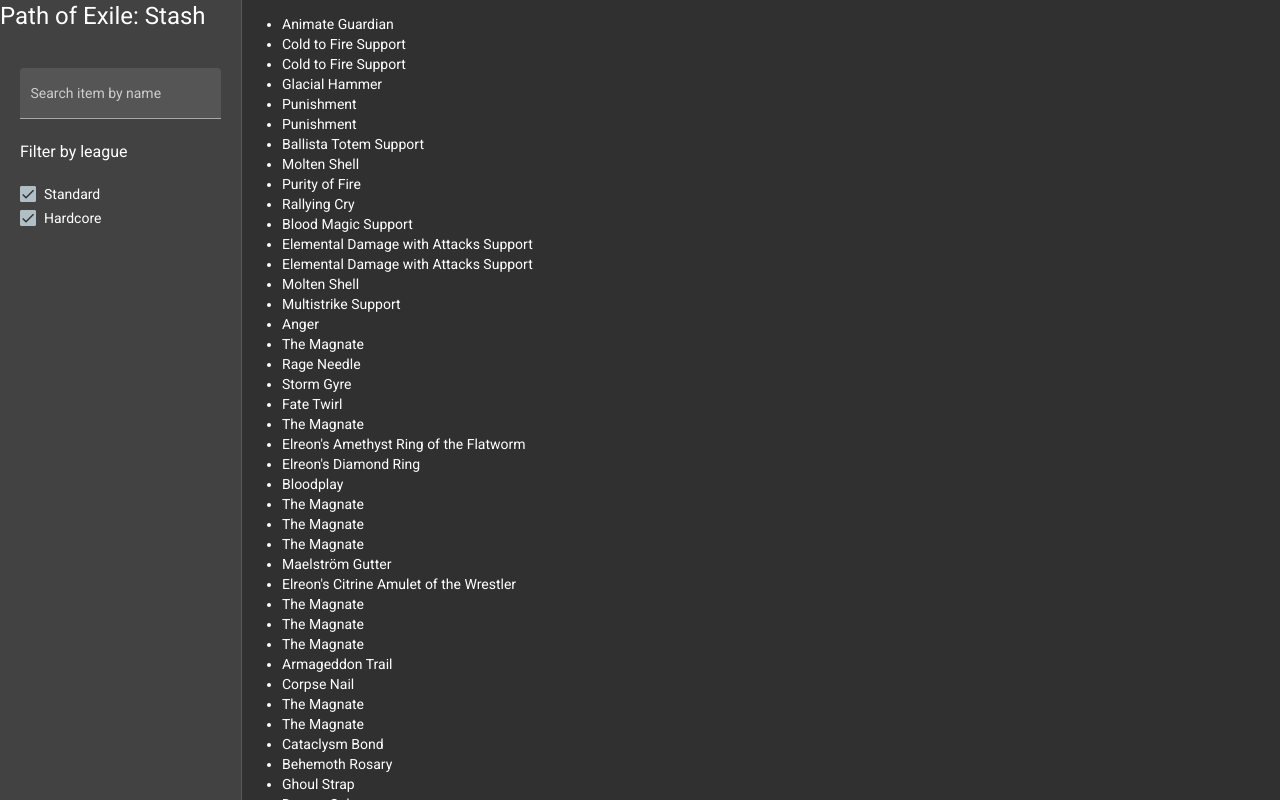
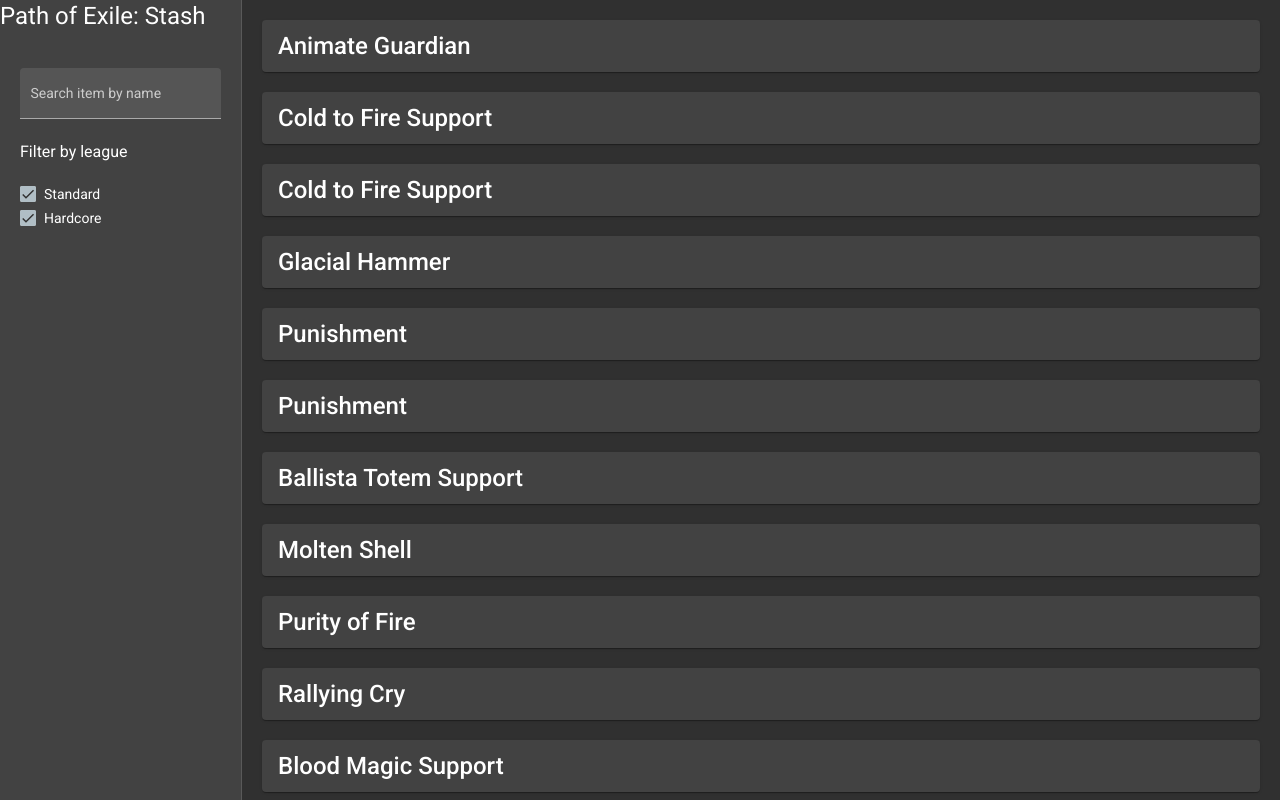
Before and after one commit to hello-foma/path_of_exile_stash, an Angular app: page /showcase in a window 1280 px wide. Built offline with nearby package versions, Linux system fonts and the light colour scheme; data requests are answered from the project's data file.

Commit message:
feat(showcase): update list design

```diff
--- a/src/showcase-page/showcase-page.component.html
+++ b/src/showcase-page/showcase-page.component.html
@@ -18,9 +18,12 @@
       </section>
     </div>
   </mat-drawer>
-  <mat-drawer-content><ul *ngIf="stashes | async as stash">
-    <li *ngFor="let item of filteredItems | async">
-      {{ item.name || item.typeLine }}
-    </li>
-  </ul></mat-drawer-content>
+  <mat-drawer-content style="padding: 20px">
+    <ng-container *ngFor="let item of filteredItems | async">
+      <mat-card>
+        <mat-card-title>{{ item.name || item.typeLine }}</mat-card-title>
+      </mat-card>
+      <br>
+    </ng-container>
+  </mat-drawer-content>
 </mat-drawer-container>
--- a/src/showcase-page/showcase-page.module.ts
+++ b/src/showcase-page/showcase-page.module.ts
@@ -8,6 +8,7 @@
 import { MatInputModule } from '@angular/material/input';
 import { MatButtonModule } from '@angular/material/button';
 import { MatCheckboxModule } from '@angular/material/checkbox';
+import { MatCardModule } from '@angular/material/card';
 
 @NgModule({
   declarations: [
@@ -21,7 +22,8 @@
     MatIconModule,
     MatInputModule,
     MatButtonModule,
-    MatCheckboxModule
+    MatCheckboxModule,
+    MatCardModule
   ]
 })
 export class ShowcasePageModule { }
```
